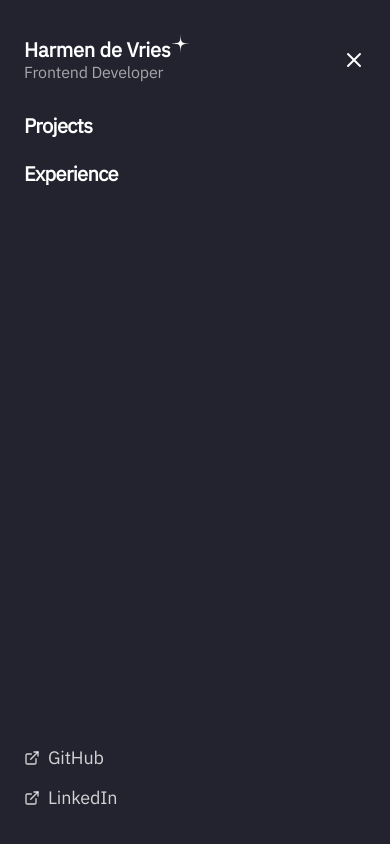
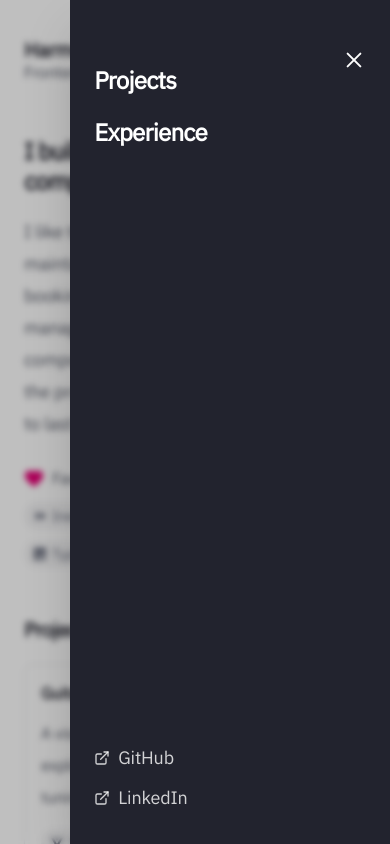
Before and after one commit to harmendv/harmen.dev, a Vue app: page / in a window 390 px wide. Both pictures are taken after a click on the button "Open menu". Shown: the top 844 px of the page. Built offline with nearby package versions, Linux system fonts and the light colour scheme.

Commit message:
Add animations and accessibility improvements to MobileMenu component

```diff
--- a/src/components/MobileMenu.vue
+++ b/src/components/MobileMenu.vue
@@ -1,6 +1,6 @@
 <script setup lang="ts">
-import { animate, createSpring, stagger } from "animejs";
-import { ExternalLink, Menu, X } from "lucide-vue-next";
+import { animate, stagger } from "animejs";
+import { ExternalLink } from "lucide-vue-next";
 import { computed, nextTick, onBeforeUnmount, ref } from "vue";
 import { RouterLink } from "vue-router";
 
@@ -27,233 +27,231 @@ const mobileNavItems = computed(() =>
     props.navItems.filter((item) => item.to.hash !== "#contact")
 );
 
+// `isOpen` gates the overlay's mount; `iconOpen` drives the button's icon
+// morph and colour so those flip the instant a close starts, in step with the
+// panel sliding out (rather than snapping once it's gone).
 const isOpen = ref(false);
+const iconOpen = ref(false);
 const menuRoot = ref<HTMLElement | null>(null);
-const panelPath = ref<SVGPathElement | null>(null);
-const closeBtn = ref<HTMLElement | null>(null);
-
-// The panel grows in a 0–100 viewBox. `y` is the bottom edge, driven down with a
-// plain ease-out (no bounce). The bottom curve's depth follows sin(progress·π),
-// so it starts flat (a rectangle), swells to a convex curve mid-travel, and
-// flattens again as it settles. The resting `y` sits just past 100 so the filled
-// bottom stays clipped — no white line.
-const START_Y = 14; // initial rectangle height (~branding/header area)
-const REST_Y = 104;
-const MAX_BULGE = 20; // deepest curve, at mid-travel
-const morph = { y: 0 };
+const scrim = ref<HTMLElement | null>(null);
+const panel = ref<HTMLElement | null>(null);
+const toggleBtn = ref<HTMLElement | null>(null);
 
 const prefersReducedMotion = () =>
     typeof window !== "undefined" &&
     window.matchMedia("(prefers-reduced-motion: reduce)").matches;
 
-function applyPath() {
-    const progress = Math.min(
-        1,
-        Math.max(0, (morph.y - START_Y) / (REST_Y - START_Y))
-    );
-    const bulge = MAX_BULGE * Math.sin(progress * Math.PI);
-    const y = morph.y.toFixed(2);
-    const c = (morph.y + bulge).toFixed(2);
-    panelPath.value?.setAttribute(
-        "d",
-        `M 0 0 L 100 0 L 100 ${y} Q 50 ${c} 0 ${y} Z`
+const shellEl = () => document.getElementById("app-shell");
+
+function items() {
+    return (
+        menuRoot.value?.querySelectorAll<HTMLElement>(".mobile-menu__item") ?? []
     );
 }
 
-function items() {
-    return menuRoot.value?.querySelectorAll<HTMLElement>(
-        ".mobile-menu__item"
-    ) ?? [];
+/**
+ * Focusable elements for the focus trap: the toggle button (which doubles as
+ * the close control) first, then the links inside the panel.
+ */
+function focusables(): HTMLElement[] {
+    const list: HTMLElement[] = [];
+    if (toggleBtn.value) list.push(toggleBtn.value);
+    if (panel.value) {
+        list.push(
+            ...panel.value.querySelectorAll<HTMLElement>(
+                'a[href], button:not([disabled]), [tabindex]:not([tabindex="-1"])'
+            )
+        );
+    }
+    return list;
 }
 
 function onKeydown(event: KeyboardEvent) {
     if (event.key === "Escape") {
         close();
+        return;
     }
+    // Trap Tab focus within the dialog (the background page is `inert`, but this
+    // keeps focus from escaping to the browser chrome and back into the page).
+    if (event.key === "Tab") {
+        const list = focusables();
+        if (!list.length) return;
+        const first = list[0];
+        const last = list[list.length - 1];
+        const active = document.activeElement;
+        if (event.shiftKey && active === first) {
+            event.preventDefault();
+            last.focus();
+        } else if (!event.shiftKey && active === last) {
+            event.preventDefault();
+            first.focus();
+        }
+    }
+}
+
+/**
+ * Remove the background page from the tab order and accessibility tree while
+ * the menu is open (it stays fully visible behind the blurred scrim).
+ */
+function pushShell() {
+    shellEl()?.setAttribute("inert", "");
+}
+
+function releaseShell() {
+    shellEl()?.removeAttribute("inert");
+}
+
+function toggle() {
+    if (isOpen.value) close();
+    else open();
 }
 
 async function open() {
     if (isOpen.value) return;
     isOpen.value = true;
+    iconOpen.value = true;
     document.body.style.overflow = "hidden";
     document.addEventListener("keydown", onKeydown);
 
     await nextTick();
 
+    pushShell();
+
     if (prefersReducedMotion()) {
-        morph.y = REST_Y;
-        applyPath();
-        items().forEach((el) => {
-            el.style.opacity = "1";
-            el.style.transform = "none";
-        });
-        if (closeBtn.value) closeBtn.value.style.opacity = "1";
+        if (scrim.value) scrim.value.style.opacity = "1";
+        if (panel.value) panel.value.style.transform = "translateX(0%)";
+        items().forEach((el) => (el.style.opacity = "1"));
         return;
     }
 
-    // Start as a full-width rectangle covering the branding/header area, then
-    // grow the curved bottom edge down and past the viewport with a plain
-    // ease-out (no bounce); the curve flattens as it settles.
-    morph.y = START_Y;
-    applyPath();
+    // A blurred scrim dims the page…
+    if (scrim.value) {
+        animate(scrim.value, { opacity: [0, 1], duration: 420, ease: "out(2)" });
+    }
 
-    // Fade the panel in briefly so the starting rectangle doesn't hard-pop.
-    if (panelPath.value) {
-        animate(panelPath.value, {
-            opacity: [0, 1],
-            duration: 110,
-            ease: "outQuad",
+    // …and the panel slides over from the right.
+    if (panel.value) {
+        animate(panel.value, {
+            translateX: ["100%", "0%"],
+            duration: 480,
+            ease: "out(4)",
         });
     }
 
-    animate(morph, {
-        y: REST_Y,
-        bulge: 0,
-        duration: 420,
-        ease: "outCubic",
-        onUpdate: applyPath,
-    });
-
     animate(items(), {
         opacity: [0, 1],
-        translateX: [-18, 0],
-        translateY: [28, 0],
-        scale: [0.9, 1],
-        delay: stagger(45, { start: 110 }),
-        ease: createSpring({ stiffness: 180, damping: 12, mass: 1 }),
-    });
-
-    // The close button just scales + fades in — no slide.
-    if (closeBtn.value) {
-        animate(closeBtn.value, {
-            opacity: [0, 1],
-            scale: [0.6, 1],
-            delay: 90,
-            duration: 240,
-            ease: createSpring({ stiffness: 190, damping: 13, mass: 1 }),
+        translateX: [24, 0],
+        delay: stagger(45, { start: 160 }),
+        duration: 440,
+        ease: "out(3)",
     });
 }
+
+function finishClose() {
+    isOpen.value = false;
+    releaseShell();
+    document.body.style.overflow = "";
+    // Keep focus on the toggle button (now back in its "open" state).
+    toggleBtn.value?.focus();
 }
 
 function close() {
     if (!isOpen.value) return;
-    document.body.style.overflow = "";
+    // Morph the icon back to a hamburger immediately, in step with the panel
+    // sliding out.
+    iconOpen.value = false;
     document.removeEventListener("keydown", onKeydown);
 
     if (prefersReducedMotion()) {
-        isOpen.value = false;
+        finishClose();
         return;
+    }
+
+    if (scrim.value) {
+        animate(scrim.value, { opacity: 0, duration: 300, ease: "in(2)" });
     }
 
     animate(items(), {
         opacity: 0,
-        translateY: 10,
-        duration: 150,
-        ease: "inQuad",
+        translateX: 16,
+        duration: 180,
+        ease: "in(2)",
     });
 
-    if (closeBtn.value) {
-        animate(closeBtn.value, {
-            opacity: 0,
-            scale: 0.6,
-            duration: 150,
-            ease: "inQuad",
-        });
-    }
-
-    animate(morph, {
-        y: 0,
-        duration: 260,
-        ease: "inCubic",
-        onUpdate: applyPath,
-        onComplete: () => {
-            isOpen.value = false;
-        },
+    // The panel slides back out and, once gone, we tear everything down.
+    animate(panel.value as HTMLElement, {
+        translateX: "100%",
+        duration: 360,
+        ease: "in(3)",
+        onComplete: finishClose,
     });
 }
 
 onBeforeUnmount(() => {
+    document.removeEventListener("keydown", onKeydown);
     document.body.style.overflow = "";
-    document.removeEventListener("keydown", onKeydown);
+    releaseShell();
 });
 </script>
 
 <template>
     <div class="sm:hidden">
+        <!--
+          Single toggle, teleported out of the (inert, when open) page shell so
+          it stays clickable above the panel. Positioned `absolute` (not fixed)
+          so it scrolls with the header like a normal element, yet sits over the
+          panel at the same spot when the menu opens (at the top, scroll locked).
+          Its bars morph between a hamburger and an X, and its colour flips to
+          sit on the dark panel.
+        -->
+        <Teleport to="body">
             <button
+                ref="toggleBtn"
                 type="button"
-            class="-mr-2 inline-flex size-10 items-center justify-center rounded-full text-foreground"
+                class="mobile-toggle absolute right-4 top-10 z-[70] inline-flex size-10 items-center justify-center rounded-full transition-colors duration-300 sm:hidden"
+                :class="iconOpen ? 'text-background' : 'text-foreground'"
                 :aria-expanded="isOpen"
                 aria-controls="mobile-menu"
-            aria-label="Open menu"
-            @click="open"
+                :aria-label="isOpen ? 'Close menu' : 'Open menu'"
+                @click="toggle"
             >
-            <Menu
+                <span
+                    class="mobile-toggle__box"
+                    :class="{ 'is-open': iconOpen }"
                     aria-hidden="true"
-                class="size-6"
-            />
+                >
+                    <span class="mobile-toggle__bar mobile-toggle__bar--top" />
+                    <span class="mobile-toggle__bar mobile-toggle__bar--mid" />
+                    <span class="mobile-toggle__bar mobile-toggle__bar--bot" />
+                </span>
             </button>
+        </Teleport>
 
         <Teleport to="body">
             <div
                 v-if="isOpen"
                 id="mobile-menu"
                 ref="menuRoot"
-                class="fixed inset-0 z-[60] overflow-hidden"
+                role="dialog"
+                aria-modal="true"
+                aria-label="Site menu"
+                class="fixed inset-0 z-[60]"
             >
-                <svg
-                    class="absolute inset-0 h-full w-full text-foreground"
-                    viewBox="0 0 100 100"
-                    preserveAspectRatio="none"
-                    aria-hidden="true"
+                <!-- Blurred, dimmed scrim over the receding page. Tapping it closes. -->
+                <div
+                    ref="scrim"
+                    class="mobile-scrim absolute inset-0 bg-black/25 backdrop-blur-[3px]"
+                    @click="close"
+                />
+
+                <!-- Slide-over panel (~82% width). -->
+                <aside
+                    ref="panel"
+                    class="mobile-panel absolute right-0 top-0 flex h-full w-[82%] max-w-[22rem] flex-col bg-foreground px-6 pb-8 pt-10 text-background shadow-2xl"
                 >
-                    <path
-                        ref="panelPath"
-                        d="M 0 0 L 100 0 L 100 0 Q 50 0 0 0 Z"
-                        fill="currentColor"
-                    />
-                </svg>
-
-                <RouterLink
-                    to="/"
-                    class="absolute left-6 top-10 z-10 w-fit"
-                    aria-label="Go to home page"
-                    @click="close"
-                >
-                    <div class="flex items-start gap-1.5">
-                        <span
-                            class="text-xl font-semibold leading-none text-background"
-                        >
-                            {{ name }}
-                        </span>
-                        <img
-                            src="/star.svg"
-                            alt=""
-                            aria-hidden="true"
-                            class="-mt-1.5 -ml-1.5 h-5 w-5 brightness-0 invert"
-                        />
-                    </div>
-                    <p class="mt-1 text-md leading-none text-background/60">
-                        {{ role }}
-                    </p>
-                </RouterLink>
-
-                <button
-                    ref="closeBtn"
-                    type="button"
-                    class="mobile-menu__close absolute right-6 top-10 z-10 -mr-2 inline-flex size-10 items-center justify-center rounded-full text-background"
-                    aria-label="Close menu"
-                    @click="close"
-                >
-                    <X
-                        aria-hidden="true"
-                        class="size-6"
-                    />
-                </button>
-
                     <nav
                         aria-label="Mobile"
-                    class="relative flex h-full flex-col px-6 pt-28 pb-8"
+                        class="flex h-full flex-col pt-6"
                     >
                         <ul class="flex flex-col gap-5">
                             <li
@@ -263,7 +261,7 @@ onBeforeUnmount(() => {
                             >
                                 <RouterLink
                                     :to="item.to"
-                                class="text-xl font-semibold tracking-[-0.03em] text-background transition-opacity hover:opacity-70"
+                                    class="text-2xl font-semibold tracking-[-0.03em] text-background transition-opacity hover:opacity-70"
                                     @click="close"
                                 >
                                     {{ item.label }}
@@ -301,16 +299,74 @@ onBeforeUnmount(() => {
                             </li>
                         </ul>
                     </nav>
+                </aside>
             </div>
         </Teleport>
     </div>
 </template>
 
 <style scoped>
-/* Entries and the close button start hidden so anime.js can animate them in
-   without a flash on the first painted frame. */
-.mobile-menu__item,
-.mobile-menu__close {
+/* Start states so anime.js can animate in without a first-frame flash. */
+.mobile-panel {
+    transform: translateX(100%);
+}
+
+.mobile-scrim {
     opacity: 0;
 }
+
+.mobile-menu__item {
+    opacity: 0;
+}
+
+/* Hamburger ⇄ X toggle. Three bars that rotate/collapse into a cross. */
+.mobile-toggle__box {
+    position: relative;
+    width: 24px;
+    height: 24px;
+}
+
+.mobile-toggle__bar {
+    position: absolute;
+    left: 2px;
+    right: 2px;
+    height: 2px;
+    border-radius: 9999px;
+    background-color: currentColor;
+    transform-origin: center;
+    transition:
+        transform 0.4s cubic-bezier(0.16, 1, 0.3, 1),
+        opacity 0.25s ease;
+}
+
+.mobile-toggle__bar--top {
+    top: 6px;
+}
+
+.mobile-toggle__bar--mid {
+    top: 11px;
+}
+
+.mobile-toggle__bar--bot {
+    top: 16px;
+}
+
+.mobile-toggle__box.is-open .mobile-toggle__bar--top {
+    transform: translateY(5px) rotate(45deg);
+}
+
+.mobile-toggle__box.is-open .mobile-toggle__bar--mid {
+    opacity: 0;
+    transform: scaleX(0.4);
+}
+
+.mobile-toggle__box.is-open .mobile-toggle__bar--bot {
+    transform: translateY(-5px) rotate(-45deg);
+}
+
+@media (prefers-reduced-motion: reduce) {
+    .mobile-toggle__bar {
+        transition: none;
+    }
+}
 </style>
```
Lines whose indentation alone changed are shown as unchanged.
